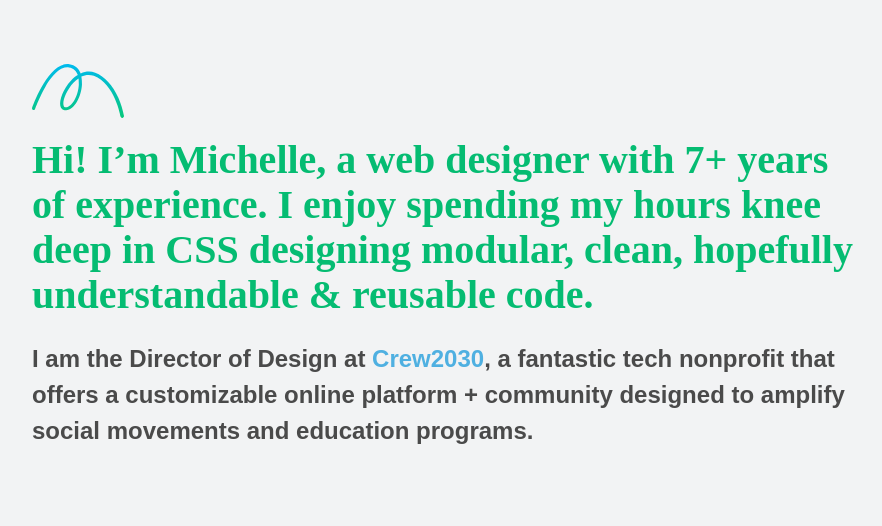
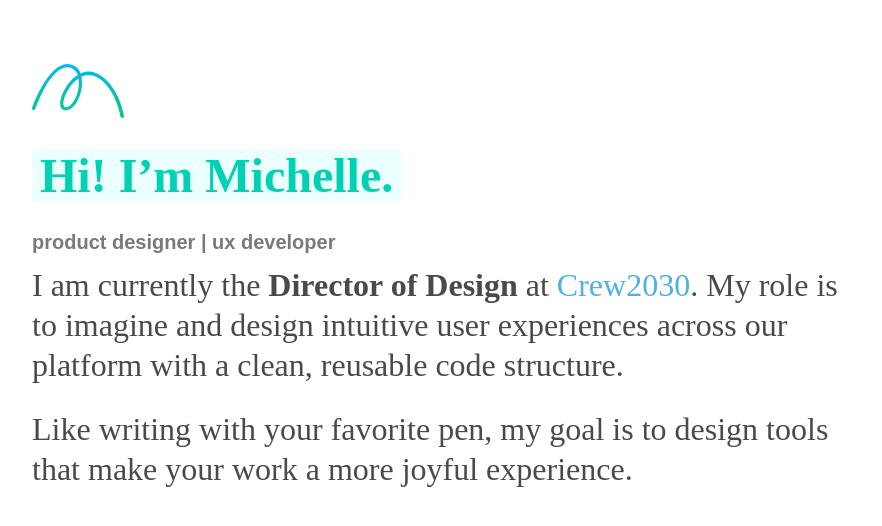
Before and after one commit to michellechild/michellechild.github.io, a Gatsby site: page / in a window 1280 px wide. Shown: the whole page, without its empty margins (192-1074 px from the left). Built offline with nearby package versions, Linux system fonts and the light colour scheme; Gatsby itself is replaced by a stand-in of ours.

Commit message:
updating text

```diff
--- a/src/pages/index.js
+++ b/src/pages/index.js
@@ -3,11 +3,6 @@ import "../styles/styles.scss"
 import logo from "../images/m_logo.svg"
 
 // styles
-const docLink = {
-  text: "Documentation",
-  url: "https://www.gatsbyjs.com/docs/",
-  color: "#8954A8",
-}
 
 // data
 const links = [
@@ -60,10 +55,12 @@ const links = [
 const IndexPage = () => {
   return (
     <div className="container">
-      <img src={logo} alt="M"  className="mb-3" />
-      <section className="hero block">
-          <h1 className="title is-2 has-text-primary ">Hi! I’m Michelle, a web designer with 7+ years of experience. I enjoy spending my hours knee deep in CSS designing modular, clean, hopefully understandable & reusable code.</h1>
-          <p className="is-family-sans-serif is-size-4 has-text-weight-semibold">I am the Director of Design at <a href="https://www.crew2030.org" className="has-text-link">Crew2030</a>, a fantastic tech nonprofit that offers a customizable online platform + community designed to amplify social movements and education programs.</p>
+      <img src={logo} alt="M"  className="mb-5" />
+      <section className="hero">
+          <h1 className="title is-1 has-text-primary"><span className="name-style px-2 has-background-primary-light">Hi! I’m Michelle.</span></h1>
+          <p className="is-size-5 mb-2 is-family-sans-serif has-text-weight-bold has-text-grey">product designer | ux developer</p>
+          <h2 className="subtitle is-size-3">I am currently the <span className="has-text-weight-bold">Director of Design</span> at <a className="is-link" href="https://www.crew2030.org" target="_blank">Crew2030</a>. My role is to imagine and design intuitive user experiences across our platform with a clean, reusable code structure. </h2>
+          <h2 className="subtitle is-size-3 mb-3">Like writing with your favorite pen, my goal is to design tools that make your work a more joyful experience.</h2>
       </section>
     </div>
   )
--- a/src/styles/styles.scss
+++ b/src/styles/styles.scss
@@ -2,7 +2,6 @@
 // If need, change your variables before importing Bulma
 $title-color: #ff0000;
 // Set your brand colors
-$green: #05BC72;
 $blue: #4FB0E1;
 $pink: #FA7C91;
 $beige-light: #D0D1CD;
@@ -11,22 +10,30 @@ $grey-light: #f2f3f4;
 
 
 // Update Bulma's global variables
-$family-sans-serif: 'nunito', sans-serif;
-$family-primary: 'freight-text-pro', serif;
-$primary: $green;
+$family-serif: 'freight-text-pro', serif;
+$family-sans-serif: 'source-sans-pro', sans-serif;
+$family-primary: $family-serif;
 $link: $blue;
 $widescreen-enabled: false;
 $fullhd-enabled: false;
 
+@import "~bulma/bulma.sass";
+
 // Update some of Bulma's component variables
-$body-background-color: $grey-light;
+$body-background-color:  $white;
 $control-border-width: 2px;
 $input-border-color: transparent;
 $input-shadow: none;
-
-@import "~bulma/bulma.sass";
 
 
 .container {
   padding: 4rem 4rem 0;
 }
+
+.title {
+  color: $black-ter;
+}
+
+.name-style {
+  border-radius: $radius;
+}
```
